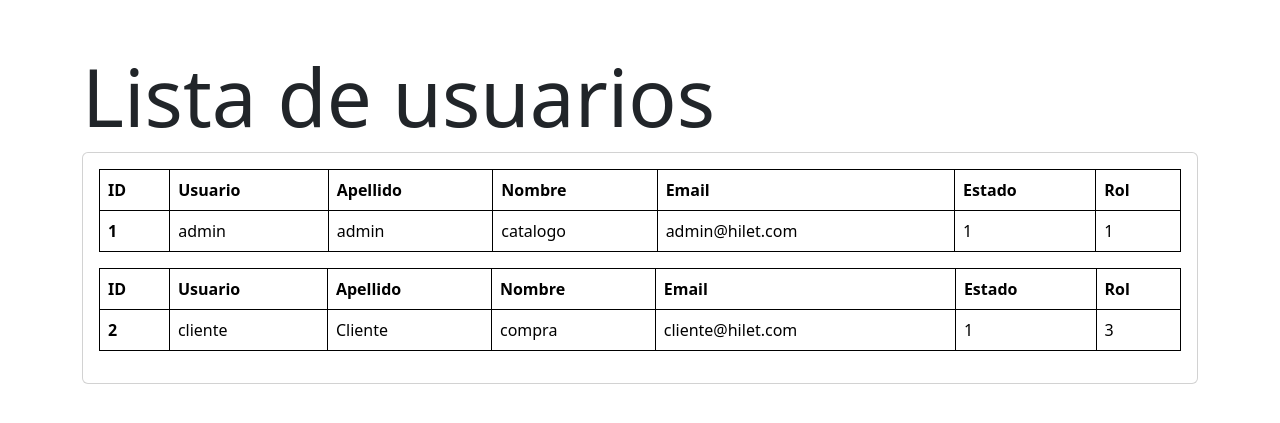
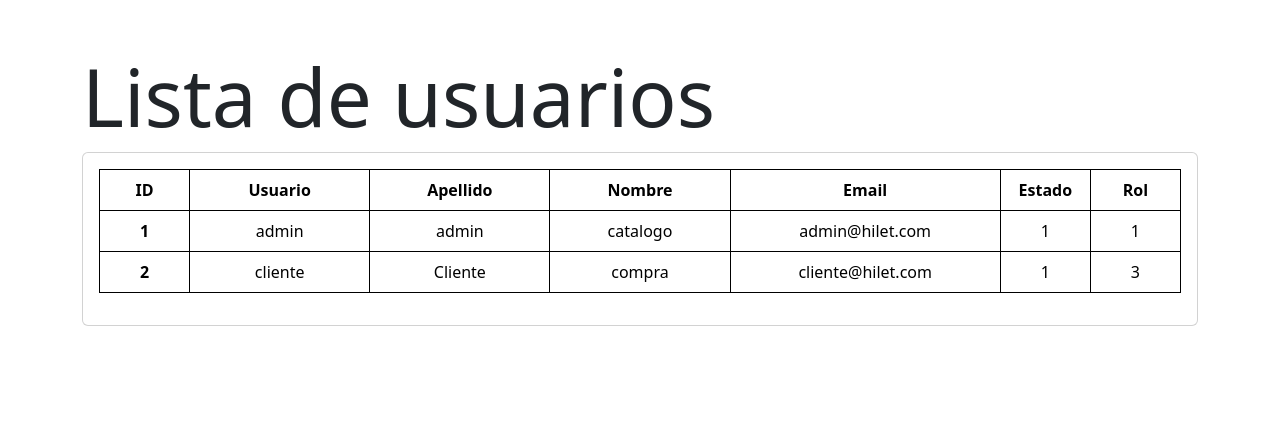
Before and after one commit to marceloaudisioClases/catalogo2000, a CodeIgniter app: page /catalogo/index.php/usuarios/index in a window 1280 px wide. Shown: the part 56-479 px from the top of the page. Run offline with CodeIgniter, Linux system fonts and the light colour scheme; data comes from the database, SQL or seed files in the repository.

Commit message:
leve mejora visual para la table

```diff
--- a/application/views/usuarios/usuarios.php
+++ b/application/views/usuarios/usuarios.php
@@ -17,32 +17,32 @@
 
                 <div class="card">
                     <div class="card-body">
-                    <?php foreach($usuarios as $c){ ?>
-                      <table class="table table-bordered border-black">
+                    <table class="table table-bordered border-black">
                         <thead>
                           <tr>
-                            <th scope="col">ID</th>
-                            <th scope="col">Usuario</th>
-                            <th scope="col">Apellido</th>
-                            <th scope="col">Nombre</th>
-                            <th scope="col">Email</th>
-                            <th scope="col">Estado</th>
-                            <th scope="col">Rol</th>
+                            <th scope="col" class="text-center">ID</th>
+                            <th scope="col" class="text-center">Usuario</th>
+                            <th scope="col" class="text-center">Apellido</th>
+                            <th scope="col" class="text-center">Nombre</th>
+                            <th scope="col" class="text-center">Email</th>
+                            <th scope="col" class="text-center">Estado</th>
+                            <th scope="col" class="text-center">Rol</th>
                           </tr>
                         </thead>
+                    <?php foreach($usuarios as $c){ ?>
                         <tbody>
                           <tr>
-                            <th scope="row"><?php echo $c["usuario_id"]; ?></th>
-                            <td><?php echo $c["usuario"]; ?></td>
-                            <td><?php echo $c["apellido"]; ?></td>
-                            <td><?php echo $c["nombre"]; ?></td>
-                            <td><?php echo $c["email"]; ?></td>
-                            <td><?php echo $c["estado"]; ?></td>
-                            <td><?php echo $c["rol_id"]; ?></td>
+                            <th scope="row" class="col-md-1 text-center"><?php echo $c["usuario_id"]; ?></th>
+                            <td class="col-md-2 text-center"><?php echo $c["usuario"]; ?></td>
+                            <td class="col-md-2 text-center"><?php echo $c["apellido"]; ?></td>
+                            <td class="col-md-2 text-center"><?php echo $c["nombre"]; ?></td>
+                            <td class="col-md-3 text-center"><?php echo $c["email"]; ?></td>
+                            <td class="col-md-1 text-center"><?php echo $c["estado"]; ?></td>
+                            <td class="col-md-1 text-center"><?php echo $c["rol_id"]; ?></td>
                           </tr>
                         </tbody>
+                        <?php } ?>
                       </table>
-                   <?php } ?>
                     </div>
                 </div>
             </div>
```
